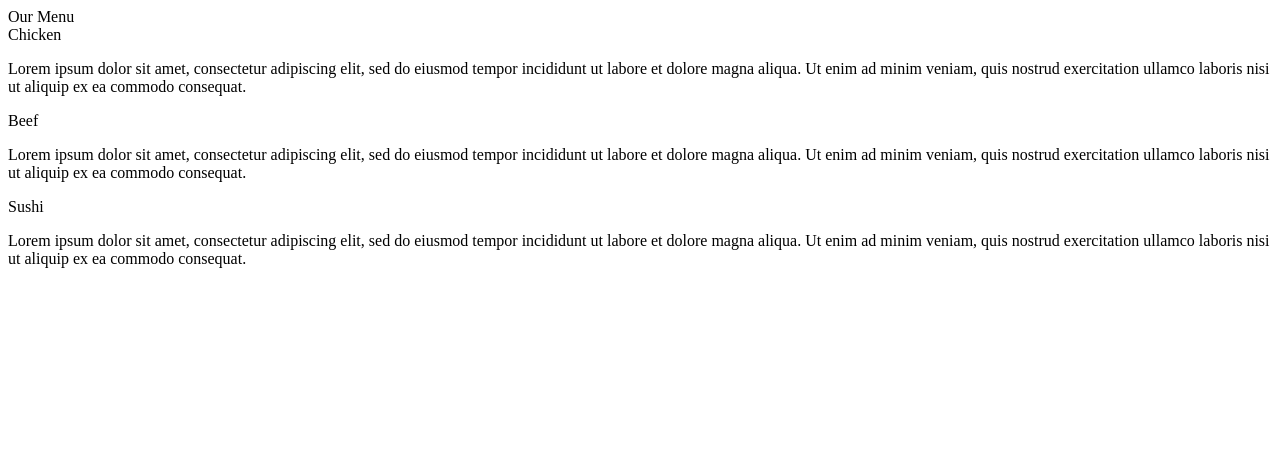
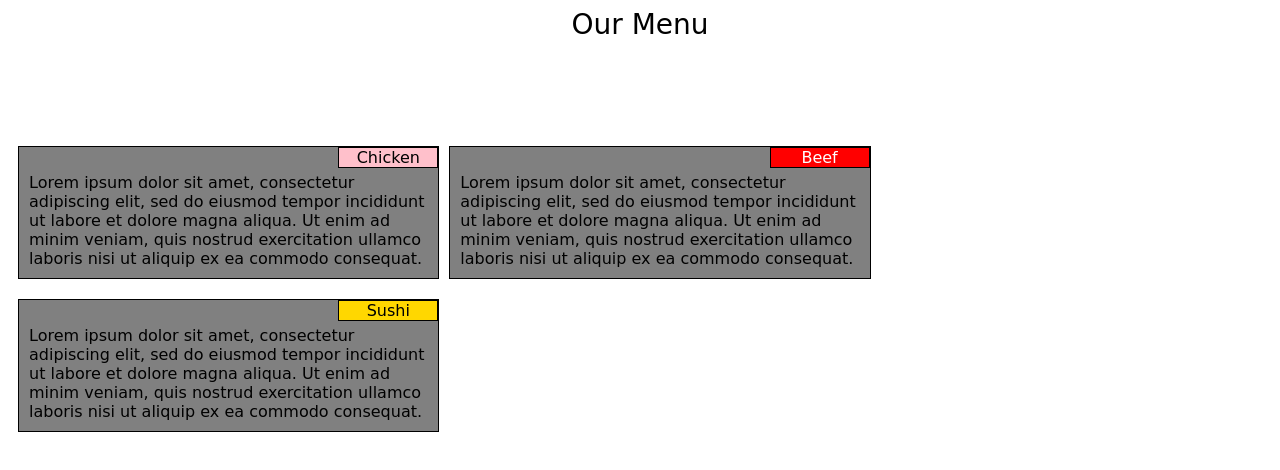
Before and after one commit to Hatim-BE/Assignments, a plain HTML site: page mod2-solution/index.html in a window 1280 px wide. Drawn offline with Linux system fonts and the light colour scheme.

Commit message:
reference fixed

```diff
--- a/mod2-solution/index.html
+++ b/mod2-solution/index.html
@@ -4,13 +4,13 @@
 
 	<meta charset="utf-8">
 	<meta name="viewport" content="width=device-width, initial-scale=1">
-	<link rel="stylesheet" type="text/css" href="styassi.css">
+	<link rel="stylesheet" type="text/css" href="../css/styles.css">
 	<title></title>
 
 </head>
 <body>
 <header>Our Menu</header>
-<div class="row">
+<div class="container-fluid">
 		<section class="dsk tab pho on"><nav class="labelC">Chicken
 		</nav><p>Lorem ipsum dolor sit amet, consectetur adipiscing elit, sed do eiusmod tempor incididunt ut labore et dolore magna aliqua. Ut enim ad minim veniam, quis nostrud exercitation ullamco laboris nisi ut aliquip ex ea commodo consequat.</p></section>
 
```
